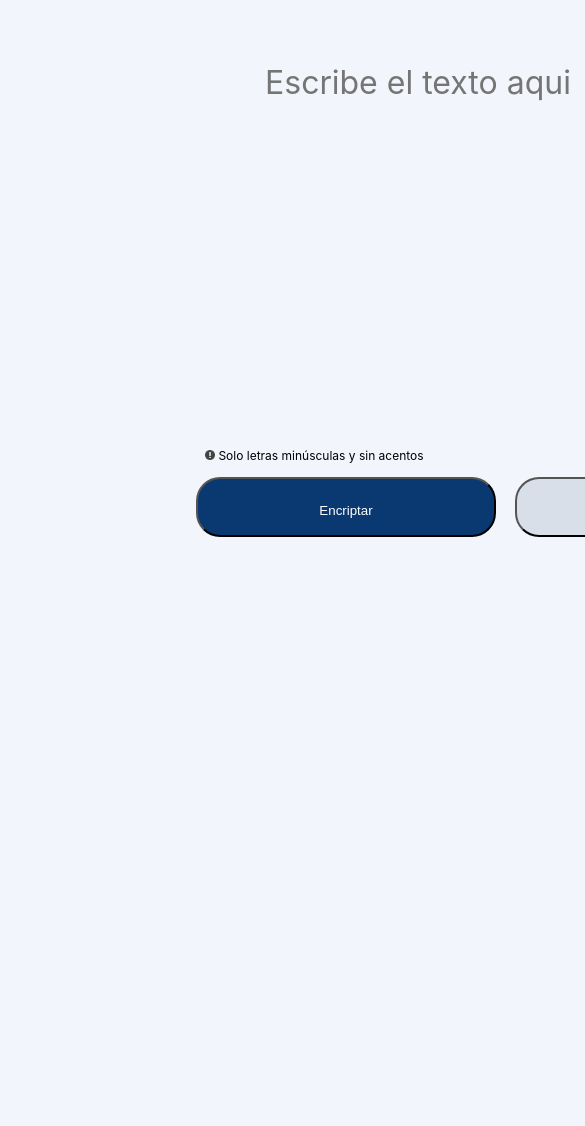
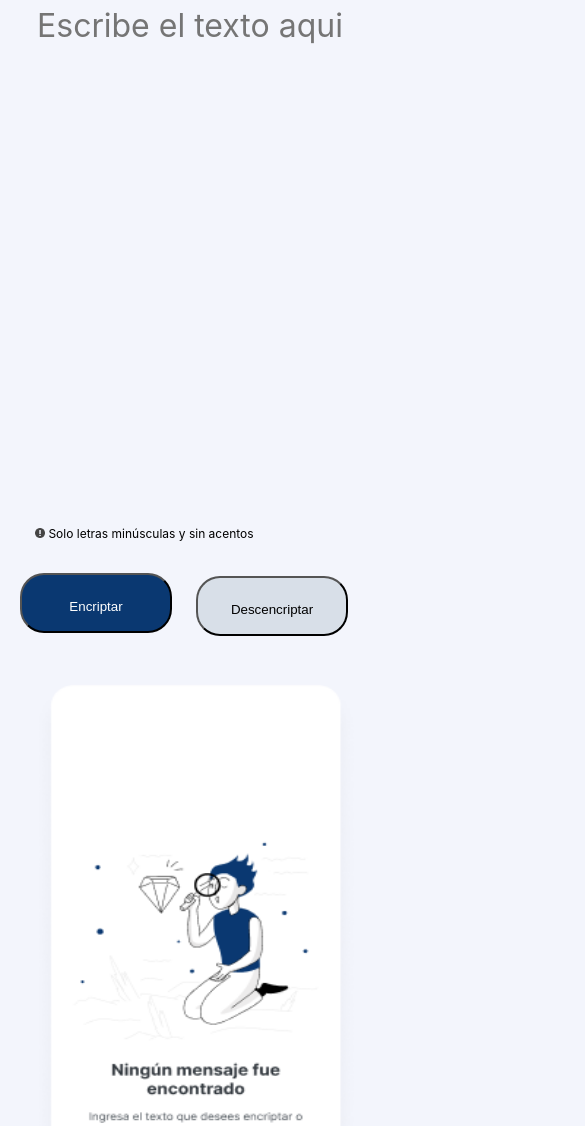
Before and after one commit to carlosedu1234/Encriptador, a plain HTML site: page proyectoEncriptador.html in a window 390 px wide. Shown: the part 109-1235 px from the top of the page, 585 px wide, since content can reach past the window. Before the commit the page ends 1034 px from the top, so only its background shows below. Drawn offline with Linux system fonts and the light colour scheme.

Commit message:
arreglo en la estructura

```diff
--- a/estiloscss/ventana.css
+++ b/estiloscss/ventana.css
@@ -1,5 +1,5 @@
 body {
-  margin:0px;
+  margin: 0px;
   padding: 0px;
   background: #f3f5fc;
 }
@@ -10,7 +10,6 @@ body {
   margin-left: 40px;
   height: 48px;
   width: 70px;
-
 }
 .titulo {
   float: inherit;
@@ -25,13 +24,14 @@ body {
   background: #f3f5fc;
 }
 
+.contenedor-texto {
+  display: inline;
+  width: 60%;
+}
 
-
-.izquierda {
-  float: left;
-  width: 70%;
-  border-radius: 20px;
-  height: auto;
+.contenedor-desencriptar {
+  display: inline;
+  width: 30%;
 }
 .contenedorDerecha {
   position: relative;
@@ -42,24 +42,22 @@ body {
   border-radius: 20px;
   height: 647px;
   background: rgb(255, 255, 255);
-
 }
 
-.mensajeEncriptado{
-
-font-size: 20px;
-bottom: 680px;
-left: 43px;
-width: 100%;
-padding: 10px;
+.mensajeEncriptado {
+  font-size: 20px;
+  bottom: 680px;
+  left: 43px;
+  width: 100%;
+  padding: 10px;
 }
 
-.imagenEncriptar{
+.imagenEncriptar {
   position: relative;
   width: 100%;
   height: 100%;
 }
-.contenedorImagen{
+.contenedorImagen {
   width: 100%;
   height: 100%;
 }
@@ -70,16 +68,18 @@ padding: 10px;
 }
 
 .contenedorBotones {
+  position: relative;
   float: left;
+  top: 675px;
   width: 70%;
   height: auto;
 }
 
 .contenedorTexto {
   position: relative;
-  width: 577px;
+  width: 50%;
   height: 48px;
-  left: 144px;
+  left: 221px;
   top: 110px;
   font-family: "Inter";
   font-style: normal;
@@ -135,10 +135,10 @@ padding: 10px;
   flex-grow: 0;
 }
 
-.botonCopiar{
+.botonCopiar {
   position: absolute;
   left: 35px;
-  top:542px;
+  top: 542px;
   margin-left: 15px;
   padding: 10px;
   gap: 8px;
@@ -149,11 +149,9 @@ padding: 10px;
   flex: none;
   order: 0;
   flex-grow: 0;
-
 }
 
-.botonLimpiar{
-
+.botonLimpiar {
   position: relative;
   left: 260px;
   top: -754px;
@@ -167,5 +165,68 @@ padding: 10px;
   flex: none;
   order: 0;
   flex-grow: 0;
+}
 
+@media screen and (max-width: 480px) {
+  .contenedor {
+    width: auto;
+  }
+  .contenedor-texto {
+    width: 100%;
+    display: inline-block;
+  }
+
+  .contenedorTexto {
+    position: absolute;
+    left: 35px;
+    width: 100%;
+  }
+  .contenedo-logo {
+    display: inline-block;
+  }
+  .contenedor-desencriptar {
+    position: absolute;
+    left: 35px;
+    top: 856px;
+    display: block;
+    width: auto;
+    height: 30%;
+  }
+
+  .contenedorBotones {
+    display: block;
+    height: 20%;
+    width: 100%;
+  }
+
+  .botonLimpiar {
+    position: relative;
+    left: 80px;
+    top: -780px;
+  }
+  .botonesDes {
+    float: left;
+    display: inline-block;
+    width: 40%;
+    top: -129px;
+  }
+  .botonesEn {
+    float: right;
+    display: inline-block;
+    width: 40%;
+    position: absolute;
+    left: 0px;
+    top: -90px;
+  }
+
+  .parrafo {
+    position: relative;
+    left: 30px;
+    top: -150px;
+
+  }
+  .contenedorImagen {
+    position: relative;
+    display: block;
+  }
 }
--- a/proyectoEncriptador.html
+++ b/proyectoEncriptador.html
@@ -8,26 +8,22 @@
     <title>Encriptador</title>
   </head>
   <body>
+    <main>
       <div class="contenedor">
-      <div>
+        <div class="contenedo-logo">
           <img class="imagenLogo" src="imagenes/Vector.png" alt="logo" />
+        </div>
+
+        <!--Contenedor para el texto a ingresar -->
+        <div class="contenedor-texto">
           <input
             id="textoEncriptar"
             class="contenedorTexto"
             type="text"
             placeholder="Escribe el texto aqui"
           />
-      </div>
-      <div class="izquierda"><h2></h2></div>
-      <div class="contenedorDerecha">
-        <div id="contenedorEncriptado" class="contenedorImagen">
-          <img class="imagenEncriptar" src="imagenes/1.png" alt="fondo" />
-        </div>
-        <div class="mensajeEncriptado" id="textoEncriptado"></div>
-        <button class="botonCopiar" onclick="copiar()" id="botonCop">
-          Copiar
-        </button>
-      </div>
+
+          <!--botones de encriptar y descencriptar-->
           <div class="contenedorBotones">
             <p class="parrafo">
               <ion-icon name="alert-circle-outline"></ion-icon>
@@ -42,9 +38,26 @@
             <button class="botonesDes" onclick="descencriptar()">
               Descencriptar
             </button>
-        <button class="botonLimpiar" onclick="limpiarfondo()">Limpiar</button>
+            <button class="botonLimpiar" onclick="limpiarfondo()">
+              Limpiar
+            </button>
           </div>
         </div>
+        <!--zona de encriptado-->
+
+        <div class="contenedor-desencriptar">
+          <div class="contenedorDerecha">
+            <div id="contenedorEncriptado" class="contenedorImagen">
+              <img class="imagenEncriptar" src="imagenes/1.png" alt="fondo" />
+            </div>
+            <div class="mensajeEncriptado" id="textoEncriptado"></div>
+            <button class="botonCopiar" onclick="copiar()" id="botonCop">
+              Copiar
+            </button>
+          </div>
+        </div>
+      </div>
+    </main>
   </body>
   <script src="Js/encriptador.js"></script>
   <script src="Js/desencriptar.js"></script>
```
Lines whose indentation alone changed are shown as unchanged.
